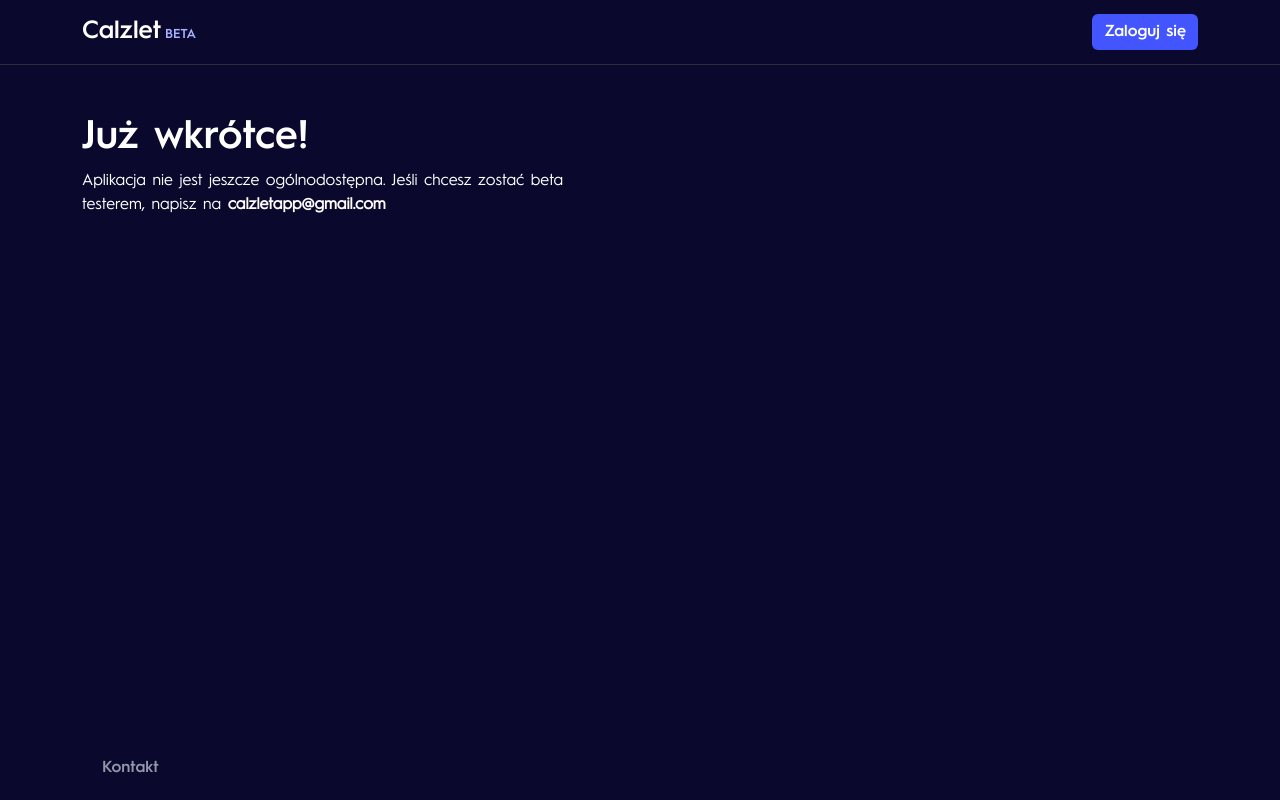
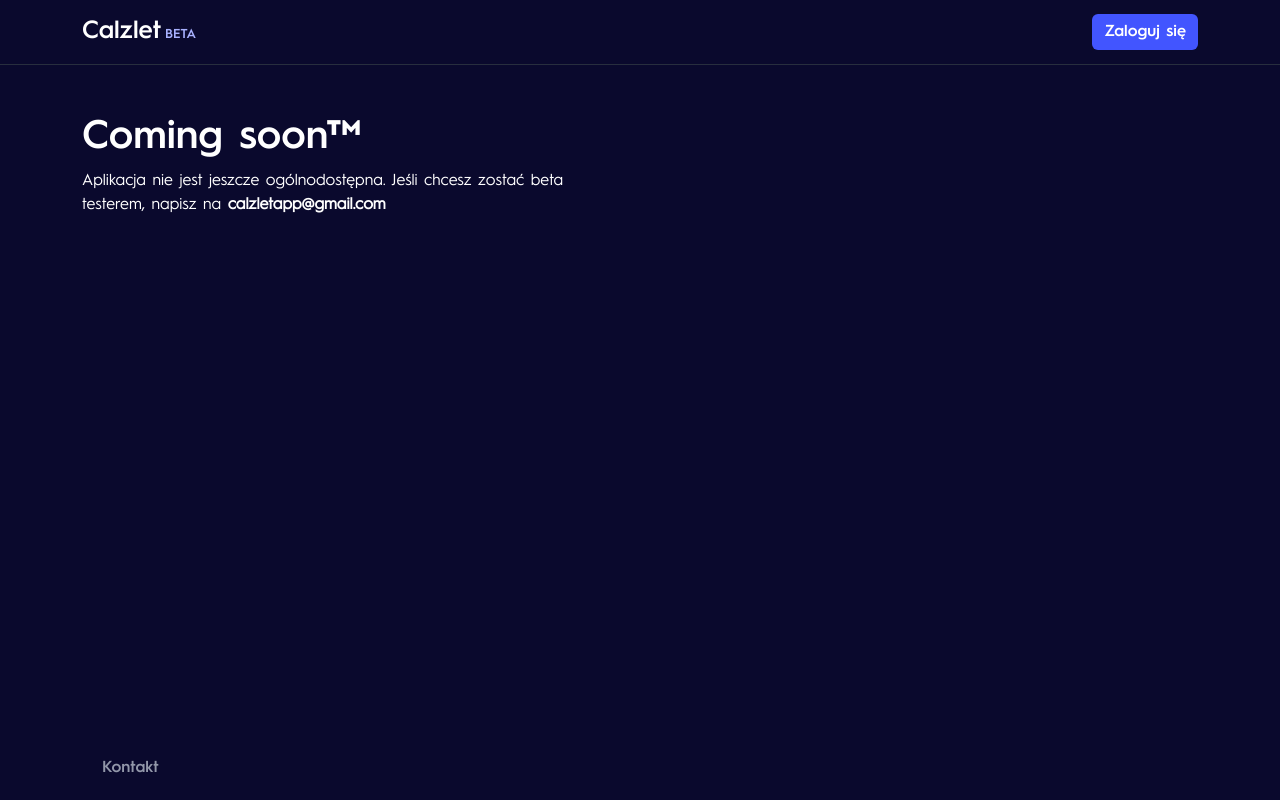
Before and after one commit to Caalek/calzlet, a React (Create React App) app in the folder client/: page / in a window 1280 px wide. Built offline with nearby package versions, Linux system fonts and the light colour scheme.

Commit message:
test watchtower

```diff
--- a/client/src/components/Home.js
+++ b/client/src/components/Home.js
@@ -23,7 +23,7 @@ const Home = () => {
         <Row className="mt-5">
           <Col sm={12} md={6}>
             {/* <RegisterForm /> */}
-            <h1>Już wkrótce!</h1>
+            <h1>Coming soon™</h1>
             <p>Aplikacja nie jest jeszcze ogólnodostępna. Jeśli chcesz zostać beta testerem, napisz na <strong>calzletapp@gmail.com</strong></p>
           </Col>
         </Row>
```
Also changed, not shown: 1 other file (tests, documents, lock files or other folders).
